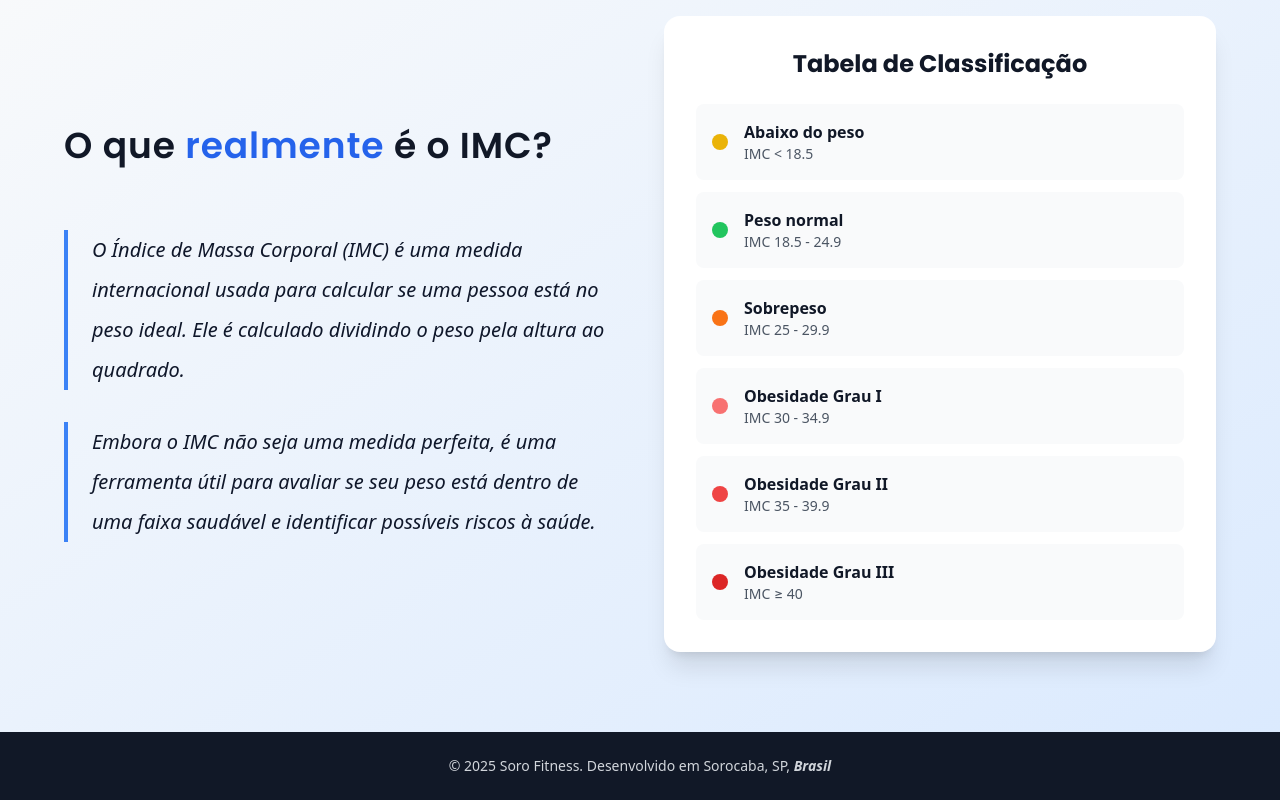
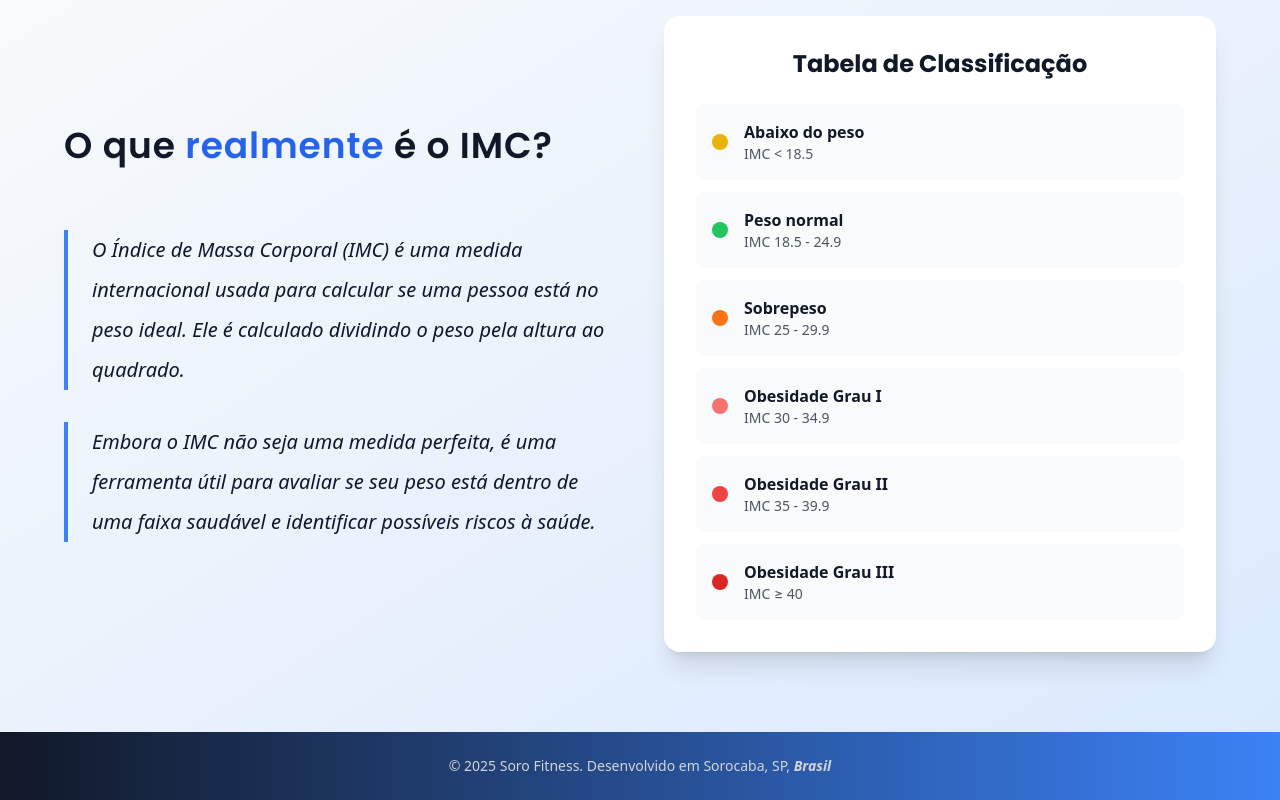
Before and after one commit to gustahxn/CalcImc, a React (Vite) app in the folder calcImc/: page / in a window 1280 px wide. Shown: the part 1007-1807 px from the top of the page. Built offline with nearby package versions, Linux system fonts and the light colour scheme; no server answers.

Commit message:
Update: footer bg alterado

```diff
--- a/calcImc/src/components/Footer.jsx
+++ b/calcImc/src/components/Footer.jsx
@@ -1,6 +1,6 @@
 const Footer = () => {
   return (
-    <footer className="bg-gray-900 text-gray-300 py-6 px-6">
+    <footer className="bg-gradient-to-r from-gray-900 to-blue-500 text-gray-300 py-6 px-6">
       <div className="max-w-6xl mx-auto text-center">
         <p className="text-sm">
           © 2025 Soro Fitness. Desenvolvido em Sorocaba, SP,{" "}
```
